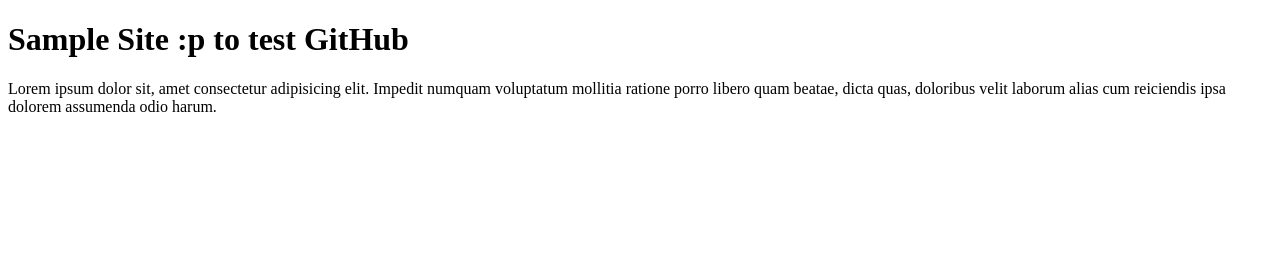
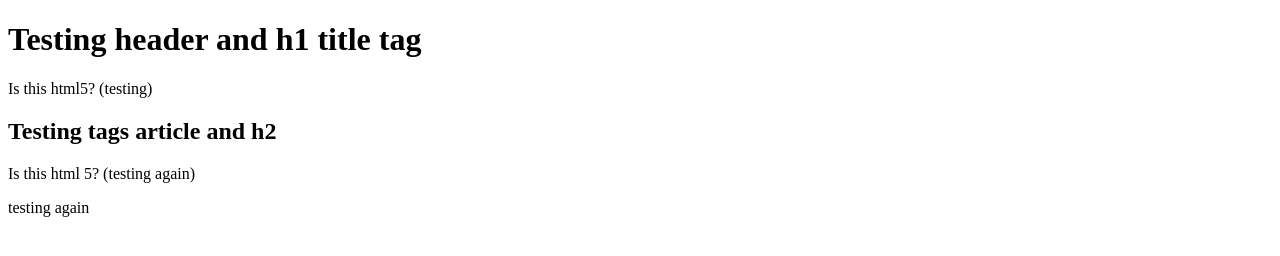
Before and after one commit to yuricwe/Teste1, a plain HTML site: page sample-site/index.htm in a window 1280 px wide. Drawn offline with Linux system fonts and the light colour scheme.

Commit message:
Update index.htm
Testing branches

```diff
--- a/sample-site/index.htm
+++ b/sample-site/index.htm
@@ -6,7 +6,16 @@
     <title>Document</title>
 </head>
 <body>
-    <h1>Sample Site :p to test GitHub</h1>
-    <p>Lorem ipsum dolor sit, amet consectetur adipisicing elit. Impedit numquam voluptatum mollitia ratione porro libero quam beatae, dicta quas, doloribus velit laborum alias cum reiciendis ipsa dolorem assumenda odio harum.</p>
+    <header>
+        <h1>Testing header and h1 title tag</h1>
+        <p>Is this html5? (testing)</p>
+    </header>
+    <article>
+        <h2>Testing tags article and h2</h2>
+        <p>Is this html 5? (testing again)</p>
+    </article>
+    <article>
+        <p>testing again</p>
+    </article>
 </body>
 </html>
```
